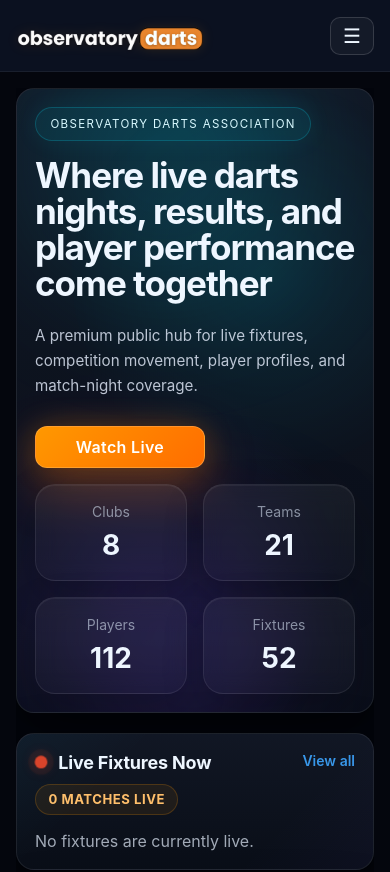
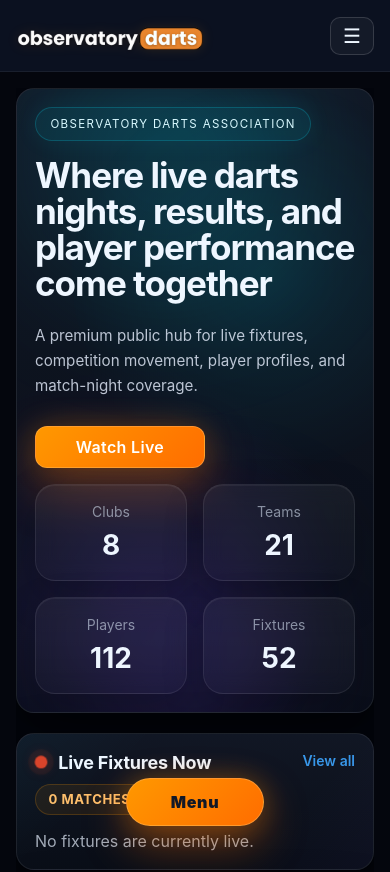
Before and after one commit to jakes007/ODA, a React app in the folder frontend/: page / in a window 390 px wide. Shown: the top 872 px of the page. Built offline with nearby package versions, Linux system fonts and the light colour scheme; the HTML template or start-up script is replaced by a standard one.

Commit message:
Add mobile floating quick navigation menu

```diff
--- a/frontend/src/components/layout/AppLayout.jsx
+++ b/frontend/src/components/layout/AppLayout.jsx
@@ -1,6 +1,7 @@
 import { useState } from 'react';
 import Sidebar from './Sidebar';
 import Topbar from './Topbar';
+import MobileFloatingMenu from './MobileFloatingMenu';
 
 export default function AppLayout({ children }) {
   const [mobileNavOpen, setMobileNavOpen] = useState(false);
@@ -24,6 +25,7 @@ export default function AppLayout({ children }) {
       <div className="app-main">
         <Topbar onMenuClick={openMobileNav} />
         <main className="app-content">{children}</main>
+<MobileFloatingMenu />
       </div>
     </div>
   );
--- /dev/null
+++ b/frontend/src/components/layout/MobileFloatingMenu.jsx
@@ -0,0 +1,48 @@
+import { useState } from 'react';
+import { NavLink } from 'react-router-dom';
+
+const menuItems = [
+  { to: '/', label: 'Home' },
+  { to: '/competition/standings', label: 'Standings' },
+  { to: '/competition/rankings', label: 'Rankings' },
+  { to: '/competition/fixtures', label: 'Fixtures' },
+  { to: '/player/player_jason', label: 'Players' }
+];
+
+export default function MobileFloatingMenu() {
+  const [open, setOpen] = useState(false);
+
+  function closeMenu() {
+    setOpen(false);
+  }
+
+  return (
+    <div className={`mobile-floating-menu ${open ? 'open' : ''}`}>
+      {open && (
+        <nav className="mobile-floating-menu-panel">
+          {menuItems.map((item) => (
+            <NavLink
+              key={item.to}
+              to={item.to}
+              end={item.to === '/'}
+              onClick={closeMenu}
+              className={({ isActive }) =>
+                `mobile-floating-menu-link${isActive ? ' active' : ''}`
+              }
+            >
+              {item.label}
+            </NavLink>
+          ))}
+        </nav>
+      )}
+
+      <button
+        type="button"
+        className="mobile-floating-menu-btn"
+        onClick={() => setOpen((current) => !current)}
+      >
+        {open ? 'Close' : 'Menu'}
+      </button>
+    </div>
+  );
+}
--- a/frontend/src/index.css
+++ b/frontend/src/index.css
@@ -1601,3 +1601,98 @@ textarea {
   font-weight: 900;
   color: #ff9800;
 }
+
+.mobile-floating-menu {
+  display: none;
+}
+
+@media (max-width: 768px) {
+  .mobile-floating-menu {
+    position: fixed;
+    left: 50%;
+    bottom: 18px;
+    transform: translateX(-50%);
+    z-index: 60;
+    display: flex;
+    flex-direction: column;
+    align-items: center;
+    gap: 10px;
+    pointer-events: none;
+  }
+
+  .mobile-floating-menu-panel {
+    width: min(92vw, 360px);
+    padding: 10px;
+    border-radius: 24px;
+    background:
+      linear-gradient(180deg, rgba(18, 24, 38, 0.96), rgba(7, 11, 20, 0.96));
+    border: 1px solid rgba(255, 152, 0, 0.28);
+    box-shadow:
+      0 22px 60px rgba(0, 0, 0, 0.55),
+      0 0 35px rgba(255, 152, 0, 0.16);
+    backdrop-filter: blur(18px);
+    display: grid;
+    grid-template-columns: repeat(2, minmax(0, 1fr));
+    gap: 8px;
+    pointer-events: auto;
+    animation: floatingMenuIn 260ms cubic-bezier(0.2, 0.9, 0.25, 1.2);
+  }
+
+  .mobile-floating-menu-link {
+    padding: 12px 10px;
+    border-radius: 16px;
+    text-align: center;
+    font-weight: 900;
+    color: #f5f7fb;
+    background: rgba(255, 255, 255, 0.055);
+    border: 1px solid rgba(255, 255, 255, 0.08);
+  }
+
+  .mobile-floating-menu-link.active,
+  .mobile-floating-menu-link:hover {
+    color: #111827;
+    background: linear-gradient(135deg, #ff9800, #ff6d00);
+    border-color: rgba(255, 180, 90, 0.7);
+  }
+
+  .mobile-floating-menu-btn {
+    min-width: 138px;
+    border: 1px solid rgba(255, 180, 90, 0.5);
+    border-radius: 999px;
+    padding: 13px 22px;
+    color: #111827;
+    font-weight: 950;
+    letter-spacing: 0.04em;
+    background: linear-gradient(135deg, #ff9800, #ff6d00);
+    box-shadow:
+      0 18px 45px rgba(255, 109, 0, 0.4),
+      0 0 28px rgba(255, 152, 0, 0.28);
+    cursor: pointer;
+    pointer-events: auto;
+    transition:
+      transform 180ms ease,
+      box-shadow 180ms ease;
+  }
+
+  .mobile-floating-menu-btn:active {
+    transform: scale(0.96);
+  }
+
+  .mobile-floating-menu.open .mobile-floating-menu-btn {
+    box-shadow:
+      0 20px 55px rgba(255, 109, 0, 0.5),
+      0 0 42px rgba(255, 152, 0, 0.38);
+  }
+}
+
+@keyframes floatingMenuIn {
+  from {
+    opacity: 0;
+    transform: translateY(18px) scale(0.94);
+  }
+
+  to {
+    opacity: 1;
+    transform: translateY(0) scale(1);
+  }
+}
```
